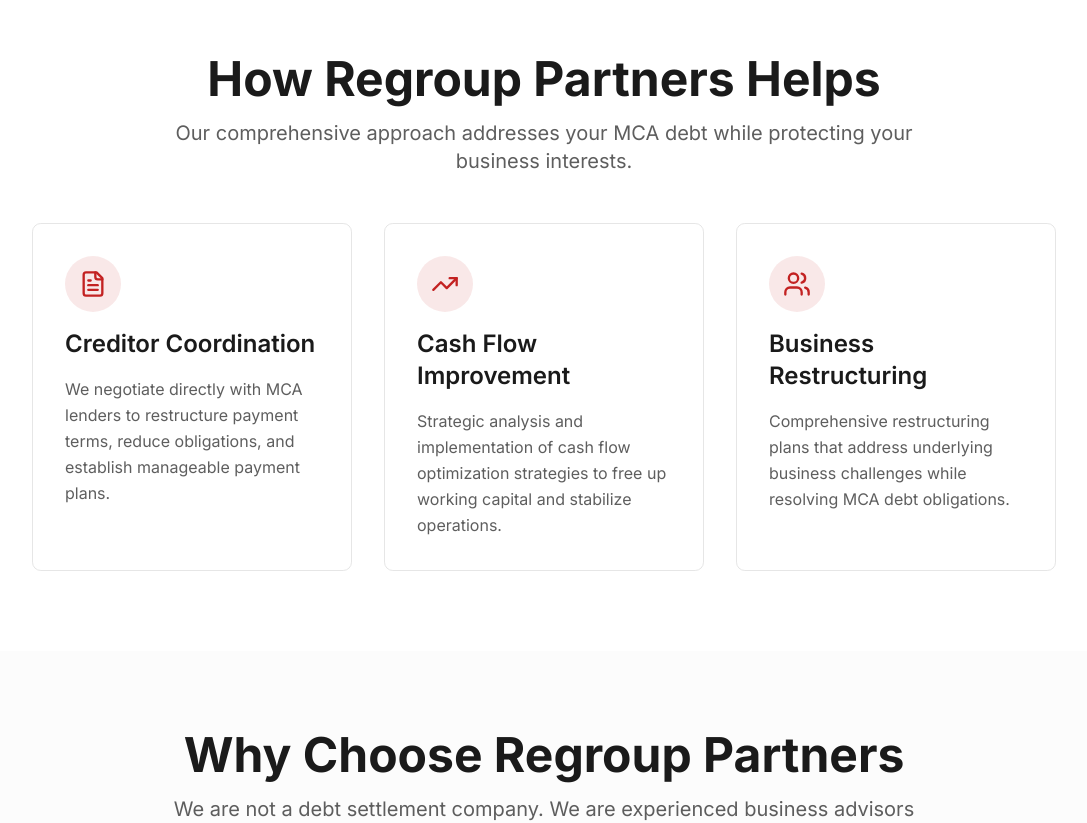
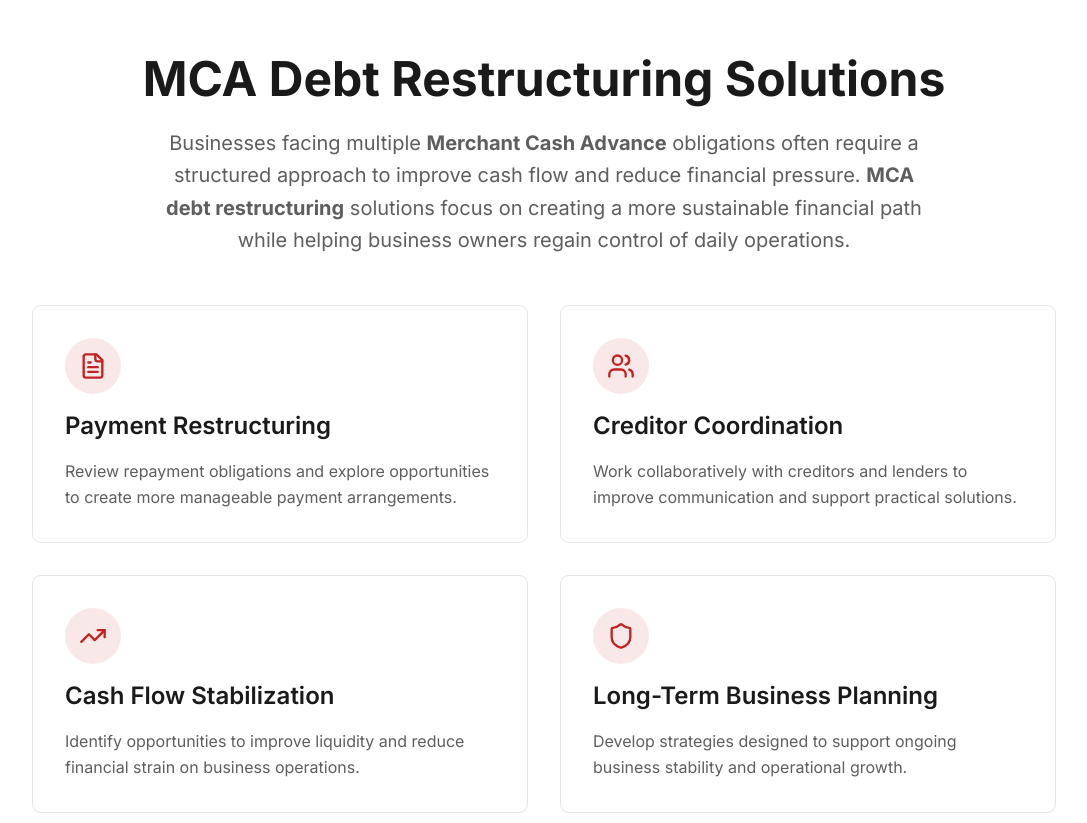
Before and after one commit to samknows9999/sg-054d5103-85fc-4583-be9c-e577d71113a8-1779968500, a Next.js app: page /mca-debt-relief in a window 1280 px wide. Shown: the part 2200-3023 px from the top of the page, without its empty margins (96-1183 px from the left). Built offline with nearby package versions, Linux system fonts and the light colour scheme; no server answers; what react-google-recaptcha-v3 would draw is missing.

Commit message:
feat(ui): add mca debt restructuring section

```diff
--- a/src/pages/mca-debt-relief.tsx
+++ b/src/pages/mca-debt-relief.tsx
@@ -355,6 +355,76 @@ Date & Time: ${new Date().toLocaleString()}
           </div>
         </section>
 
+        {/* MCA Debt Restructuring Solutions */}
+        <section className="py-20">
+          <div className="container mx-auto px-6">
+            <div className="max-w-5xl mx-auto space-y-12">
+              <div className="text-center space-y-6">
+                <h2 className="font-display text-4xl lg:text-5xl font-bold text-foreground">
+                  MCA Debt Restructuring Solutions
+                </h2>
+                <p className="text-xl text-foreground/70 max-w-3xl mx-auto leading-relaxed">
+                  Businesses facing multiple <strong>Merchant Cash Advance</strong> obligations often require a structured approach to improve cash flow and reduce financial pressure. <strong>MCA debt restructuring</strong> solutions focus on creating a more sustainable financial path while helping business owners regain control of daily operations.
+                </p>
+              </div>
+
+              <div className="grid md:grid-cols-2 gap-8">
+                <Card className="p-8 space-y-4 hover:shadow-xl transition-shadow">
+                  <div className="w-14 h-14 rounded-full bg-primary/10 flex items-center justify-center">
+                    <FileText className="h-7 w-7 text-primary" />
+                  </div>
+                  <h3 className="font-display text-2xl font-semibold text-foreground">
+                    Payment Restructuring
+                  </h3>
+                  <p className="text-foreground/70 leading-relaxed">
+                    Review repayment obligations and explore opportunities to create more manageable payment arrangements.
+                  </p>
+                </Card>
+
+                <Card className="p-8 space-y-4 hover:shadow-xl transition-shadow">
+                  <div className="w-14 h-14 rounded-full bg-primary/10 flex items-center justify-center">
+                    <Users className="h-7 w-7 text-primary" />
+                  </div>
+                  <h3 className="font-display text-2xl font-semibold text-foreground">
+                    Creditor Coordination
+                  </h3>
+                  <p className="text-foreground/70 leading-relaxed">
+                    Work collaboratively with creditors and lenders to improve communication and support practical solutions.
+                  </p>
+                </Card>
+
+                <Card className="p-8 space-y-4 hover:shadow-xl transition-shadow">
+                  <div className="w-14 h-14 rounded-full bg-primary/10 flex items-center justify-center">
+                    <TrendingUp className="h-7 w-7 text-primary" />
+                  </div>
+                  <h3 className="font-display text-2xl font-semibold text-foreground">
+                    Cash Flow Stabilization
+                  </h3>
+                  <p className="text-foreground/70 leading-relaxed">
+                    Identify opportunities to improve liquidity and reduce financial strain on business operations.
+                  </p>
+                </Card>
+
+                <Card className="p-8 space-y-4 hover:shadow-xl transition-shadow">
+                  <div className="w-14 h-14 rounded-full bg-primary/10 flex items-center justify-center">
+                    <Shield className="h-7 w-7 text-primary" />
+                  </div>
+                  <h3 className="font-display text-2xl font-semibold text-foreground">
+                    Long-Term Business Planning
+                  </h3>
+                  <p className="text-foreground/70 leading-relaxed">
+                    Develop strategies designed to support ongoing business stability and operational growth.
+                  </p>
+                </Card>
+              </div>
+
+              <p className="text-lg text-foreground/70 text-center max-w-3xl mx-auto leading-relaxed pt-4">
+                Every business situation is unique. Regroup Partners evaluates each case individually to identify restructuring opportunities that align with the company's financial goals and operational needs.
+              </p>
+            </div>
+          </div>
+        </section>
+
         {/* How Regroup Partners Helps */}
         <section className="py-20">
           <div className="container mx-auto px-6">
```
